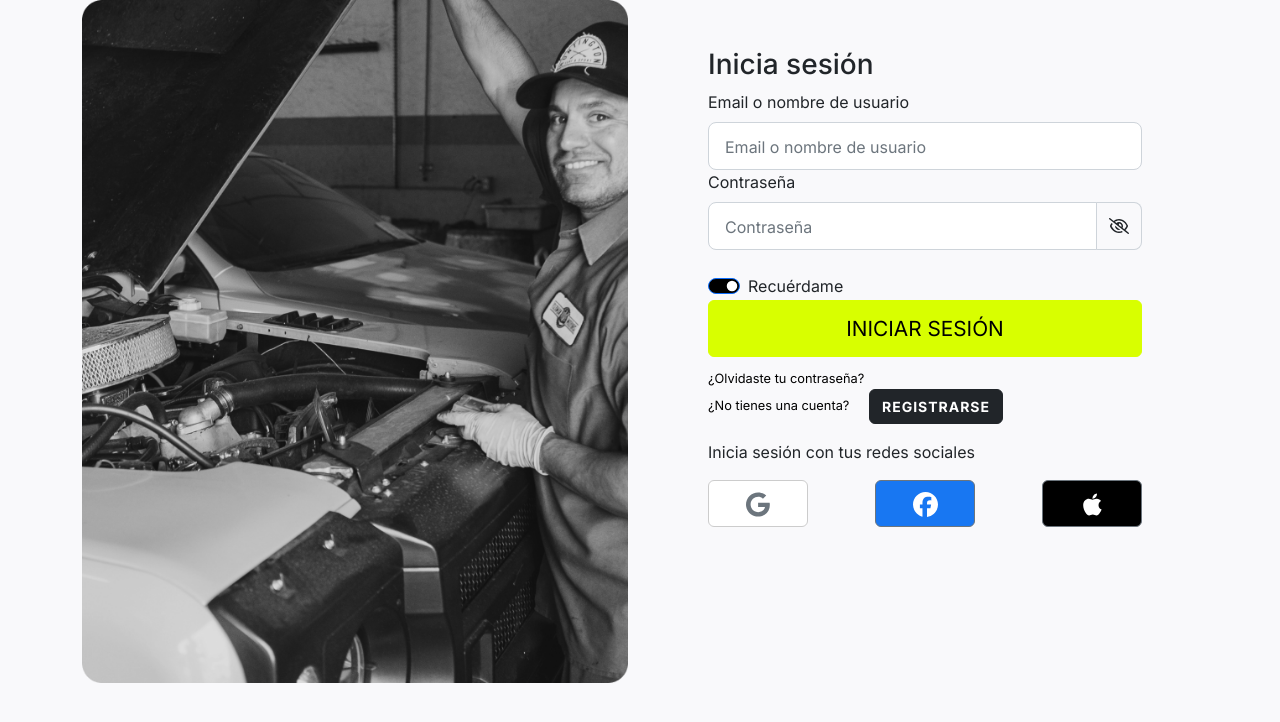
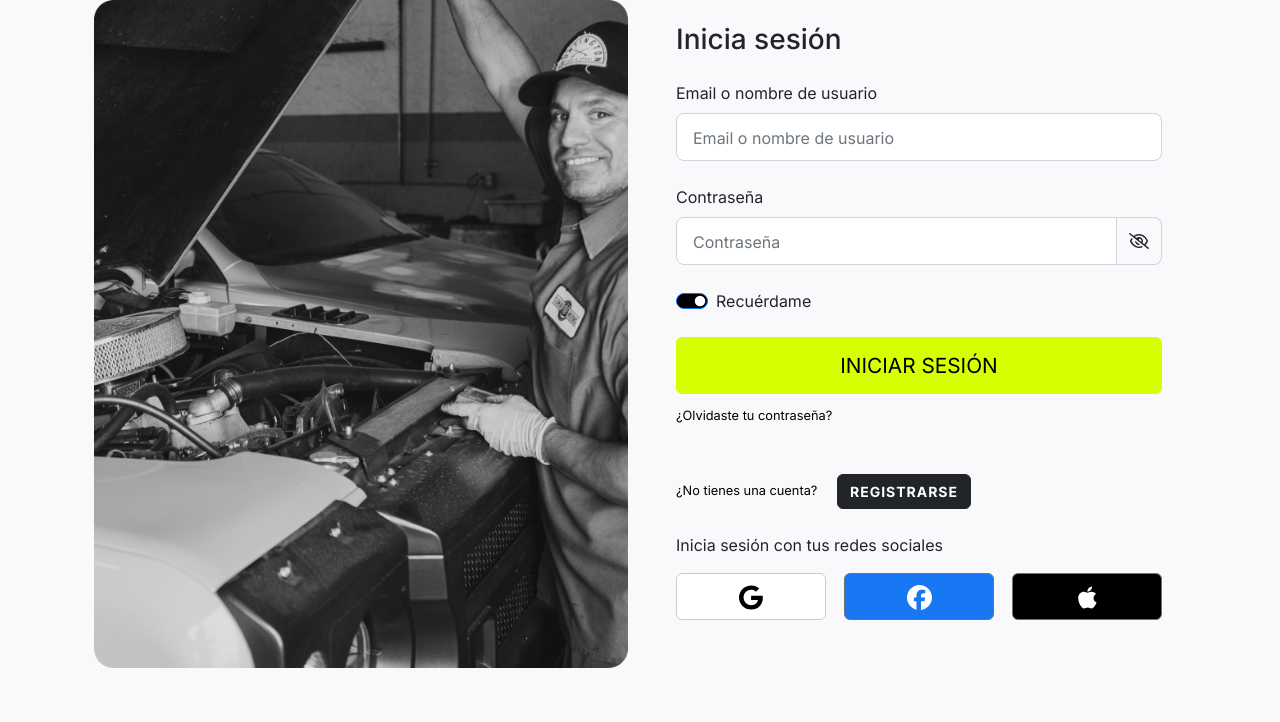
Before and after one commit to JSHectorM/shopping-mb, an Angular app: page /login in a window 1280 px wide. Shown: the top 722 px of the page. Built offline with nearby package versions, Linux system fonts and the light colour scheme.

Commit message:
add custom styles for web login.component

```diff
--- a/src/app/pages/login/login.component.html
+++ b/src/app/pages/login/login.component.html
@@ -1,11 +1,11 @@
-<div class="container align-items-center">
-  <div class="row">
-    <div class="col-12 col-lg-6 d-none d-lg-block">
+<div class="container h-100 d-flex align-items-center justify-content-center">
+  <div class="row w-100">
+    <div class="col-12 col-lg-6 d-none d-lg-flex align-items-center justify-content-center">
       <img src="/assets/img/loing-img-1.png" class="img-fluid" alt="...">
     </div>
-    <div class="col-12 col-lg-6 container-form-login mx-auto">
-      <div class="container">
-        <section class="mt-5 mb-80px">
+    <div class="col-12 col-lg-6 d-flex align-items-center justify-content-center">
+      <div class="container-fluid container-form-login">
+        <section class="mt-5 mt-lg-0 mb-lg-4 mb-80px text-sm-center text-lg-start">
           <h2 class="login-title">
             <button type="button" class="btn btn-light d-lg-none">
               <fa-icon style="font-size:20px;" [icon]="faArrowLeft"></fa-icon>
@@ -13,9 +13,9 @@
             Inicia sesión
           </h2>
         </section>
-        <section class="">
+        <section class="mb-lg-4">
           <form [formGroup]="formLogin" (ngSubmit)="login()">
-            <div class="mb-32px input-group-lg">
+            <div class="mb-32px mb-lg-4 input-group-lg">
               <label for="inputUser" class="form-label">Email o nombre de usuario</label>
               <input
                 type="text"
@@ -48,15 +48,15 @@
                 </div>
               </div>
             </div>
-            <div class="form-check form-switch custom-switch-color mb-32px">
+            <div class="form-check form-switch custom-switch-color mb-32px mb-lg-4">
               <input class="form-check-input" type="checkbox" formControlName="remember" id="checkRecuerdame">
               <label class="form-check-label" for="checkRecuerdame">Recuérdame</label>
             </div>
             <button type="submit" class="btn btn-yellow custom-btn-log w-100">INICIAR SESIÓN</button>
-            <div class="mt-2 mb-76px">
+            <div class="mt-2 mb-76px mb-lg-5">
               <a href="#" class="forgot-password text-fill">¿Olvidaste tu contraseña?</a>
             </div>
-            <div class="text-fill mb-32px">
+            <div class="text-fill mb-32px mb-lg-4">
               <p>¿No tienes una cuenta?
                 <button type="button" class="ms-3 btn btn-dark custom-dark-btn">REGISTRARSE</button>
               </p>
--- a/src/app/pages/login/login.component.scss
+++ b/src/app/pages/login/login.component.scss
@@ -1,5 +1,5 @@
 .container-form-login{
-  max-width: 482px;
+  max-width: 510px;
 }
 //btn iniciar sesion
 .custom-btn-log{
@@ -47,7 +47,7 @@
 }
 .social-media{
   .social-button {
-    width: 100px;
+    //width: 100px;
     height: 47px;
     font-size: 25px;
   }
@@ -62,6 +62,7 @@
   .google{
     border: 1px solid #cccccc;
     background-color: #ffffff;
+    color: #000000;
   }
 }
 .custom-dark-btn {
@@ -72,6 +73,16 @@
 @media (max-width: 390px) {
   .login-title {
     font-size: 1.5rem;
+  }
+}
+@media (max-width: 1200px) {
+  .social-button {
+    width: 100px;
+  }
+}
+@media (min-width: 1201px) {
+  .social-button {
+    width: 150px;
   }
 }
 
@@ -91,4 +102,7 @@
   .mt-109px{
     margin-top: 109px;
   }
+  .mb-32px {
+    margin-bottom: 32px;
+  }
 }
```
